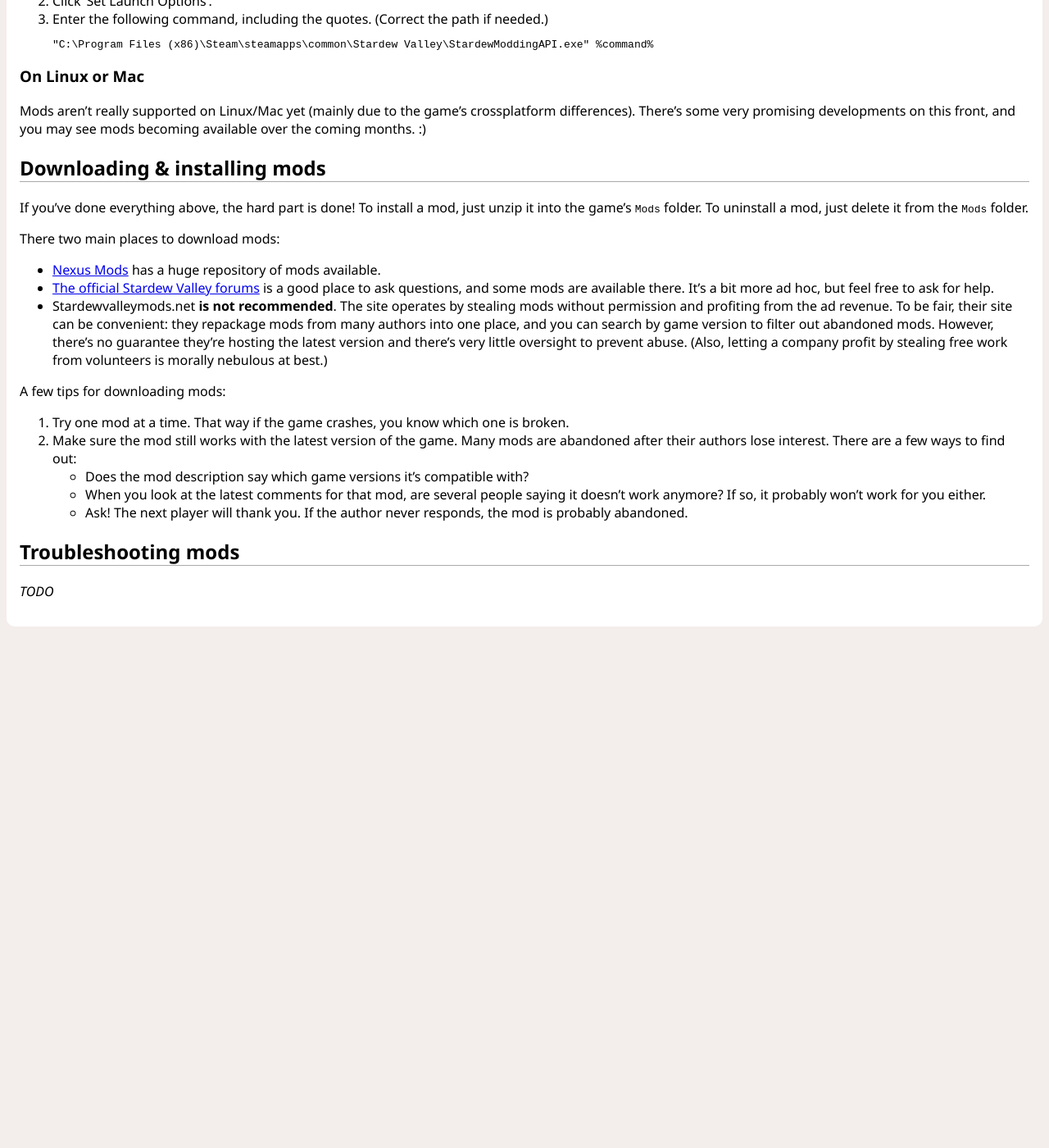
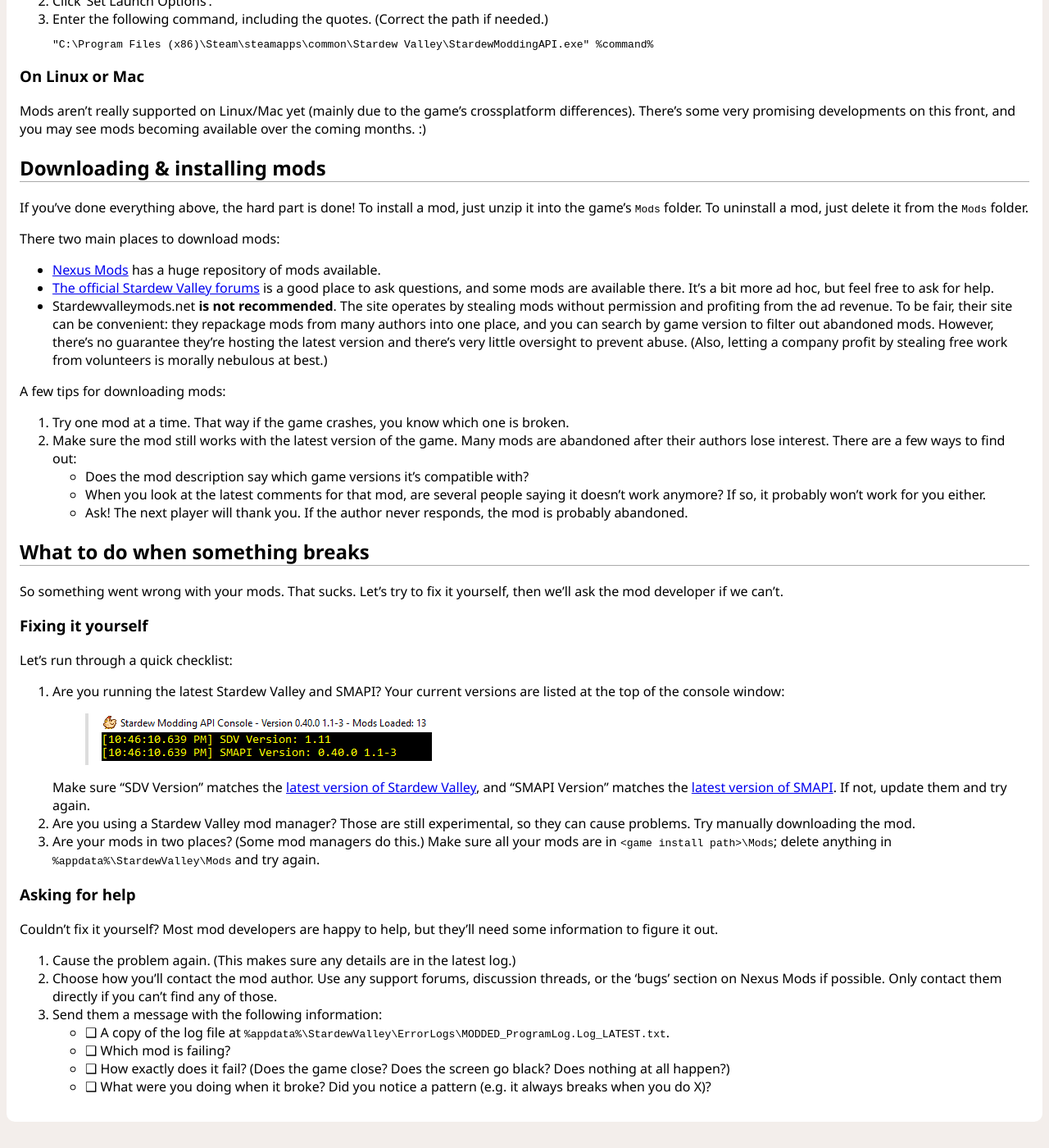
Before and after one commit to Pathoschild/canimod.github.io, a Jekyll site: the page built from guides/using-mods.md, in a window 1280 px wide and 1400 px high, scrolled down 1642 px. Shown: the whole window at 82% size. Built offline with Jekyll 4.4.1, drawn with Linux system fonts in a browser that asks for light colours; before the commit the page ends 2438 px from its top, so only the background shows below that.

Commit message:
add troubleshooting section to 'using mods' page

```diff
--- a/guides/using-mods.md
+++ b/guides/using-mods.md
@@ -100,5 +100,39 @@
    * Ask! The next player will thank you. If the author never responds, the mod is probably
      abandoned.
 
-## Troubleshooting mods
-*TODO*
+## What to do when something breaks
+So something went wrong with your mods. That sucks. Let's try to fix it yourself, then we'll
+ask the mod developer if we can't.
+
+### Fixing it yourself
+Let's run through a quick checklist:
+
+1. Are you running the latest Stardew Valley and SMAPI? Your current versions are listed at the top
+   of the console window:
+
+   > ![](images/using-mods/smapi-versions.png)
+
+   Make sure "SDV Version" matches the [latest version of Stardew Valley](http://stardewvalleywiki.com/Version_History),
+   and "SMAPI Version" matches the [latest version of SMAPI](https://github.com/cjsu/SMAPI/releases).
+   If not, update them and try again.
+
+2. Are you using a Stardew Valley mod manager? Those are still experimental, so they can cause
+   problems. Try manually downloading the mod.
+
+3. Are your mods in two places? (Some mod managers do this.) Make sure all your mods are in
+   `<game install path>\Mods`; delete anything in `%appdata%\StardewValley\Mods` and try again.
+
+### Asking for help
+Couldn't fix it yourself? Most mod developers are happy to help, but they'll need some information
+to figure it out.
+
+1. Cause the problem again. (This makes sure any details are in the latest log.)
+3. Choose how you'll contact the mod author. Use any support forums, discussion threads, or the 'bugs' section on
+   Nexus Mods if possible. Only contact them directly if you can't find any of those.
+4. Send them a message with the following information:
+   * ❑ A copy of the log file at `%appdata%\StardewValley\ErrorLogs\MODDED_ProgramLog.Log_LATEST.txt`.
+   * ❑ Which mod is failing?
+   * ❑ How exactly does it fail? (Does the game close? Does the screen go black? Does nothing at
+        all happen?)
+   * ❑ What were you doing when it broke? Did you notice a pattern (e.g. it always breaks when you
+        do X)?
```
Also changed, not shown: guides/images/using-mods/smapi-versions.png (added).
